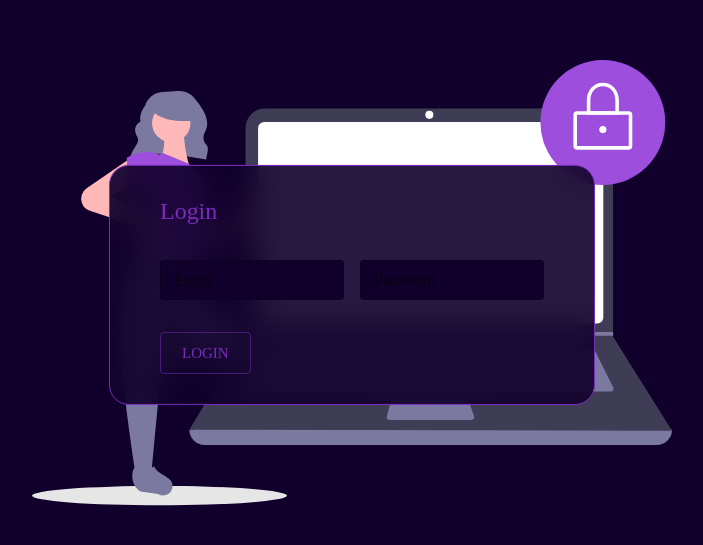
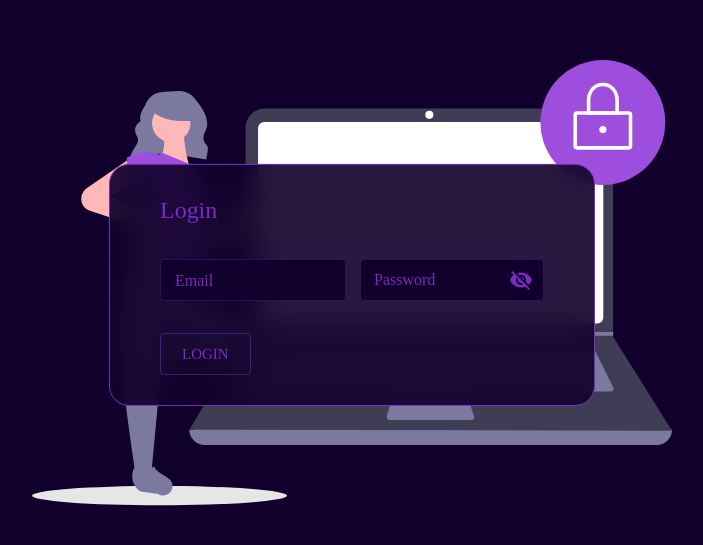
Before and after one commit to francescoVarsa/homeHandler_frontend, a React (Create React App) app: page /login in a window 1280 px wide. Shown: the part 115-660 px from the top of the page, without its empty margins (288-991 px from the left). Built offline with nearby package versions, Linux system fonts and the light colour scheme.

Commit message:
Improve password input by using eye icon to switch from secure input to text

```diff
--- a/package.json
+++ b/package.json
@@ -5,6 +5,7 @@
   "dependencies": {
     "@emotion/react": "^11.10.4",
     "@emotion/styled": "^11.10.4",
+    "@mui/icons-material": "^5.10.6",
     "@mui/material": "^5.10.5",
     "@reduxjs/toolkit": "^1.8.5",
     "@testing-library/jest-dom": "^5.16.5",
--- a/src/components/organisms/AuthForm/AuthForm.module.scss
+++ b/src/components/organisms/AuthForm/AuthForm.module.scss
@@ -3,9 +3,16 @@
 .form-input-wrapper{
     background-color: $dark;
     border-radius: 4px;
+    border: 1px solid $dark-purple!important;
+    position: relative;
+    color: $purple!important;
+
+        &::placeholder {
+            color: $purple!important;
+        }
 
     &__label {
-        color: $purple;
+        color: $purple!important;
     }
 
     &__input {
@@ -16,3 +23,8 @@
         }
     }
 }
+
+.secure-text-icon__button {
+    position: absolute;
+    top: 0;
+}
--- a/src/components/organisms/AuthForm/AuthForm.tsx
+++ b/src/components/organisms/AuthForm/AuthForm.tsx
@@ -1,9 +1,19 @@
-import { Grid, TextField } from "@mui/material";
+import {
+  FormControl,
+  Grid,
+  IconButton,
+  InputAdornment,
+  InputLabel,
+  OutlinedInput,
+  TextField,
+} from "@mui/material";
 import { useTranslation } from "react-i18next";
 import BlurredBackground from "../../atoms/backgrouds/BlurredBackground/BlurredBackground";
 import Button from "../../atoms/Button/Button";
 import Title from "../../atoms/Title/Title";
 import styles from "./AuthForm.module.scss";
+import { Visibility, VisibilityOff } from "@mui/icons-material";
+import { useState } from "react";
 
 type AuthFormProps = {
   formType: "signIn" | "login";
@@ -11,6 +21,7 @@ type AuthFormProps = {
 
 export default function AuthForm({ formType }: AuthFormProps) {
   const { t } = useTranslation();
+  const [secureTxt, setSecureTxt] = useState(true);
 
   return (
     <BlurredBackground
@@ -38,7 +49,7 @@ export default function AuthForm({ formType }: AuthFormProps) {
         <Grid container spacing={2}>
           <Grid item md={6} sm={12}>
             <TextField
-              id="outlined-basic"
+              id="outlined-basic-email"
               label="Email"
               variant="outlined"
               size="small"
@@ -55,22 +66,42 @@ export default function AuthForm({ formType }: AuthFormProps) {
             />
           </Grid>
           <Grid item md={6} sm={12}>
-            <TextField
-              id="outlined-basic"
-              label="Password"
-              variant="outlined"
-              size="small"
-              fullWidth
-              color="purple"
-              placeholder="Password"
-              className={styles["form-input-wrapper"]}
-              InputLabelProps={{
-                className: styles["form-input-wrapper__label"],
-              }}
-              InputProps={{
-                className: styles["form-input-wrapper__input"],
-              }}
-            />
+            <FormControl color="purple">
+              <InputLabel
+                size="small"
+                htmlFor="outlined-basic-pwd"
+                className={styles["form-input-wrapper__label"]}
+              >
+                Password
+              </InputLabel>
+              <OutlinedInput
+                id="outlined-basic-pwd"
+                label="Password"
+                size="small"
+                fullWidth
+                placeholder="Password"
+                type={secureTxt ? "password" : "text"}
+                className={styles["form-input-wrapper"]}
+                endAdornment={
+                  <InputAdornment position="end">
+                    <IconButton
+                      aria-label="toggle password visibility"
+                      edge="end"
+                      color="purple"
+                      onClick={() => setSecureTxt(!secureTxt)}
+                    >
+                      {secureTxt ? <VisibilityOff /> : <Visibility />}
+                    </IconButton>
+                  </InputAdornment>
+                }
+                // InputLabelProps={{
+                //   className: styles["form-input-wrapper__label"],
+                // }}
+                // InputProps={{
+                //   className: styles["form-input-wrapper__input"],
+                // }}
+              />
+            </FormControl>
           </Grid>
         </Grid>
         <Grid item md={12}>
--- a/src/theme/themeConfig.ts
+++ b/src/theme/themeConfig.ts
@@ -50,6 +50,34 @@ declare module '@mui/material/styles' {
       white: true;
     }
   }
+
+  declare module '@mui/material/IconButton' {
+    interface IconButtonPropsColorOverrides {
+      darkBlue: true;
+      darkViolet: true;
+      darkPurple: true;
+      strongPurple: true;
+      purple: true;
+      lightPurple: true;
+      megalightPurple: true;
+      ultraLightPurple: true;
+      white: true;
+    }
+  }
+  declare module '@mui/material/FormControl' {
+    interface FormControlPropsColorOverrides {
+      darkBlue: true;
+      darkViolet: true;
+      darkPurple: true;
+      strongPurple: true;
+      purple: true;
+      lightPurple: true;
+      megalightPurple: true;
+      ultraLightPurple: true;
+      white: true;
+    }
+  }
+
 
   declare module '@mui/material/TextField' {
     interface TextFieldPropsColorOverrides {
```
Also changed, not shown: 1 other file (tests, documents, lock files or other folders).
